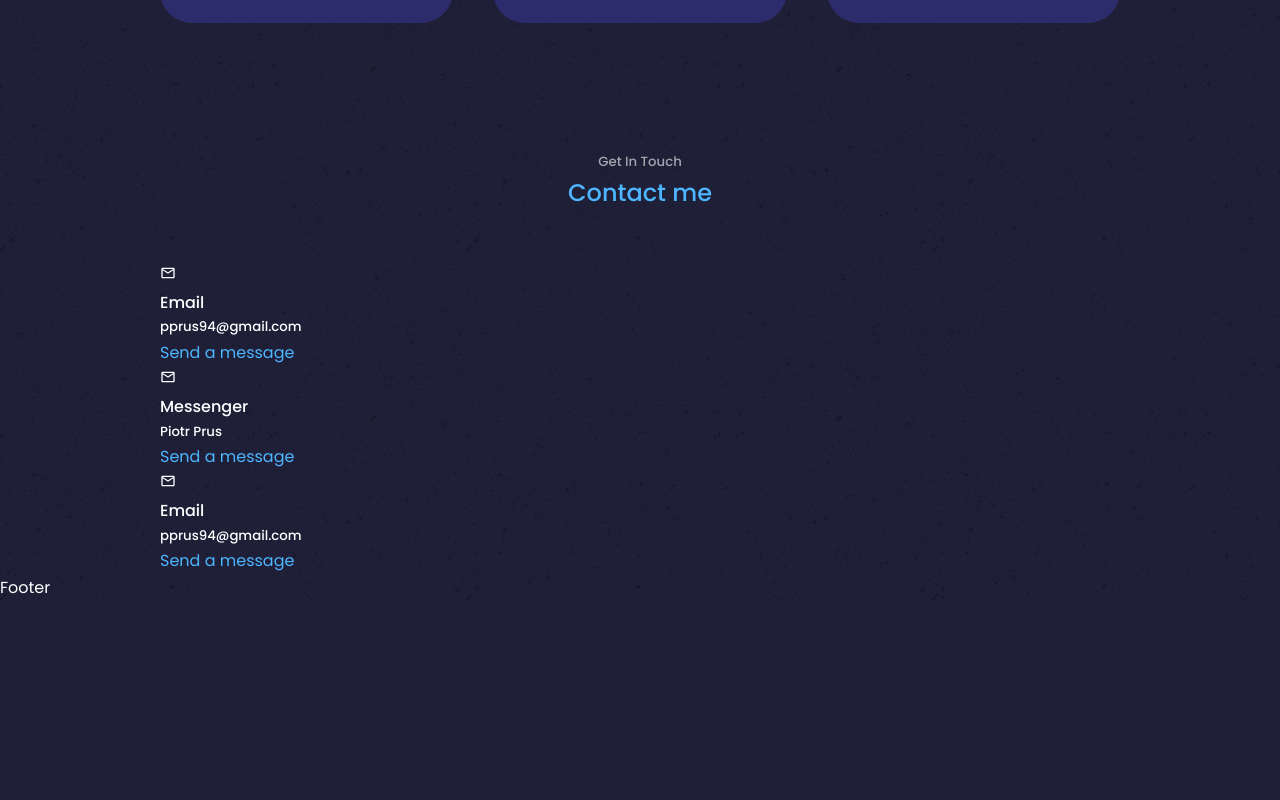
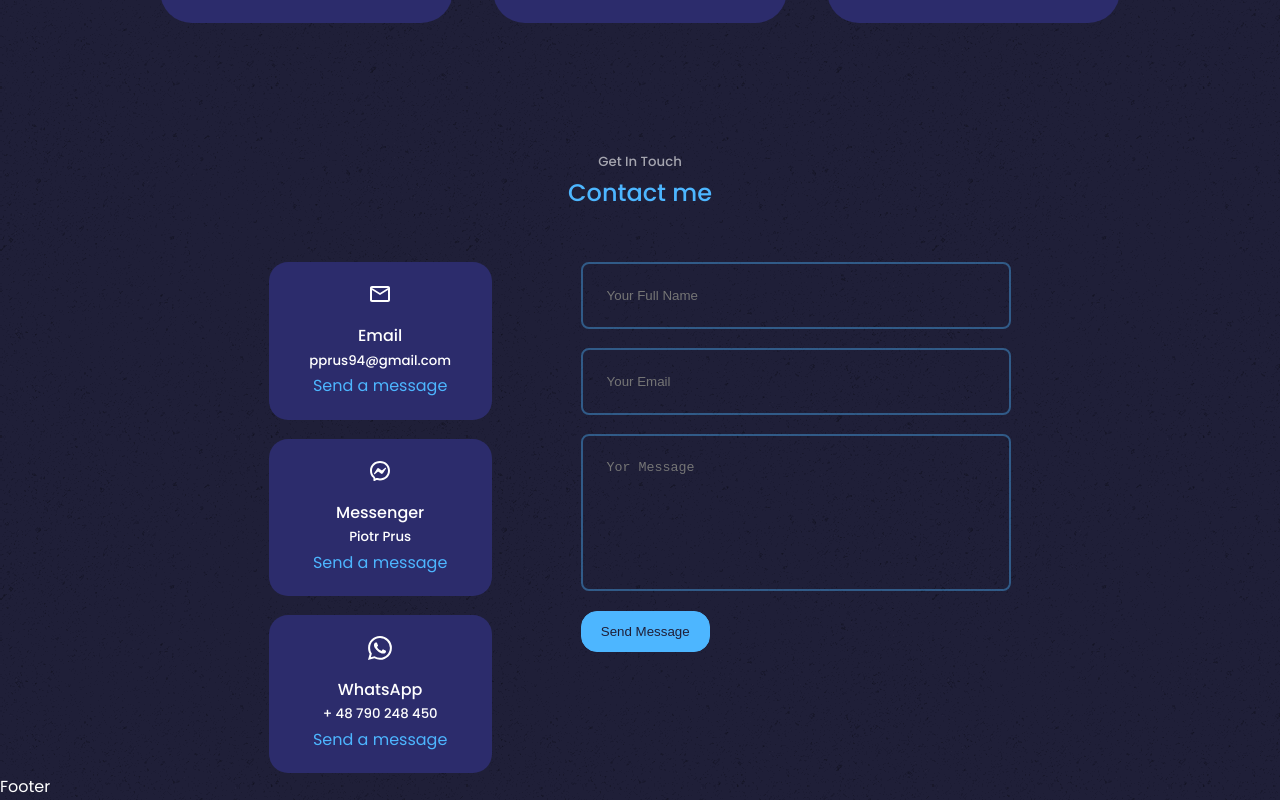
Before and after one commit to Piotrek1994/Portfolio, a React (Create React App) app in the folder my-app/: page / in a window 1280 px wide. Shown: the part 2703-3503 px from the top of the page. Before the commit the page ends 3305 px from the top, so only its background shows below. Built offline with nearby package versions, Linux system fonts and the light colour scheme.

Commit message:
Email form configuration

```diff
--- a/my-app/src/components/contact/Contact.jsx
+++ b/my-app/src/components/contact/Contact.jsx
@@ -1,6 +1,8 @@
 import React from 'react'
 import './contact.css'
 import {MdOutlineEmail} from 'react-icons/md'
+import {RiMessengerLine} from 'react-icons/ri'
+import {BsWhatsapp} from 'react-icons/bs'
 
 const Contact = () => {
 	return (
@@ -10,27 +12,32 @@
 			<div className='container contact__container'>
 				<div className='contact__options'>
           <article className="contact__option">
-            <MdOutlineEmail/>
+            <MdOutlineEmail className='contact__option-icon'/>
             <h4>Email</h4>
             <h5>pprus94@gmail.com</h5>
-            <a href="mailto:pprus94@gmail.com">Send a message</a>
+            <a href="mailto:pprus94@gmail.com" target="_blank">Send a message</a>
           </article>
           <article className="contact__option">
-            <MdOutlineEmail/>
+            <RiMessengerLine className='contact__option-icon'/>
             <h4>Messenger</h4>
             <h5>Piotr Prus</h5>
-            <a href="https://m.me/profile.php?id=100015993577449">Send a message</a>
+            <a href="https://www.facebook.com/profile.php?id=100015993577449" target="_blank">Send a message</a>
           </article>
           <article className="contact__option">
-            <MdOutlineEmail/>
-            <h4>Email</h4>
-            <h5>pprus94@gmail.com</h5>
-            <a href="mailto:pprus94@gmail.com">Send a message</a>
+            <BsWhatsapp className='contact__option-icon'/>
+            <h4>WhatsApp</h4>
+            <h5>+ 48 790 248 450</h5>
+            <a href="https://api.whatsapp.com/send?phone=790248450" target="_blank">Send a message</a>
           </article>
 
         </div>
 
-				<form action=''></form>
+				<form action=''>
+          <input type="text" name='name' placeholder='Your Full Name' required />
+          <input type="email" name='email' placeholder='Your Email' required />
+          <textarea name="message"  rows="7" placeholder='Yor Message' required></textarea>
+          <button type='submit' className='btn btn-primary'>Send Message</button>
+        </form>
 			</div>
 		</section>
 	)
--- a/my-app/src/components/contact/contact.css
+++ b/my-app/src/components/contact/contact.css
@@ -0,0 +1,74 @@
+.container.contact__container {
+    display: grid;
+    width: 58%;
+    grid-template-columns: 30% 58%;
+    gap: 12%;
+}
+
+.contact__options {
+    display: flex;
+    flex-direction: column;
+    gap: 1.2rem;
+}
+
+.contact__option {
+    padding: 1.2rem;
+    text-align: center;
+    border: 1px solid transparent;
+    border-radius: 1.2rem;
+    background: var(--color-bg-variant);
+    transition: var(--transition);
+}
+
+.contact__option:hover {
+    background: transparent;
+    border-color: var(--color-primary-variant);
+}
+
+.contact__option-icon {
+    margin-bottom: 0.5rem;
+    font-size: 1.5rem;
+}
+
+.contact__option-icon a{
+    display: inline-block;
+    margin-top: 0.7rem;
+    font-size: 0.8rem;
+}
+
+
+form {
+    display: flex;
+    flex-direction: column;
+    gap: 1.2rem;
+}
+
+input, textarea {
+    width: 100%;
+    padding: 1.5rem;
+    border-radius: 0.5rem;
+    background: transparent;
+    border: 2px solid var(--color-primary-variant);
+    resize: none;
+    color: var(--color-white);
+}
+
+
+
+@media screen and (max-width: 1024px) {
+
+    .container.contact__container {
+        grid-template-columns: 1fr;
+        gap: 2rem;
+    }
+}
+
+
+
+
+@media screen and (max-width: 600px) {
+    .container.contact__container {
+        width: var(--container-width-sm);
+    }
+
+}
```
